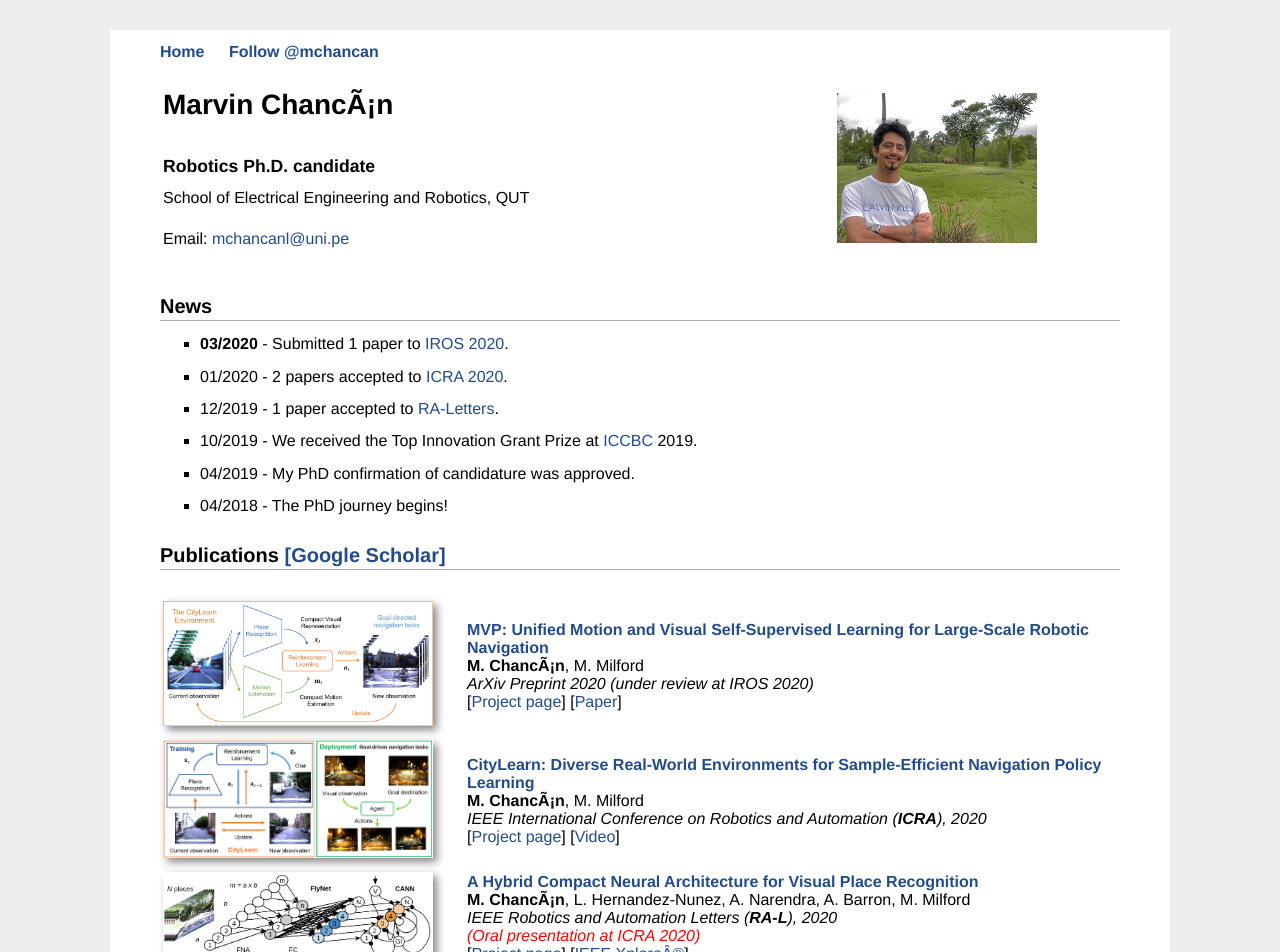
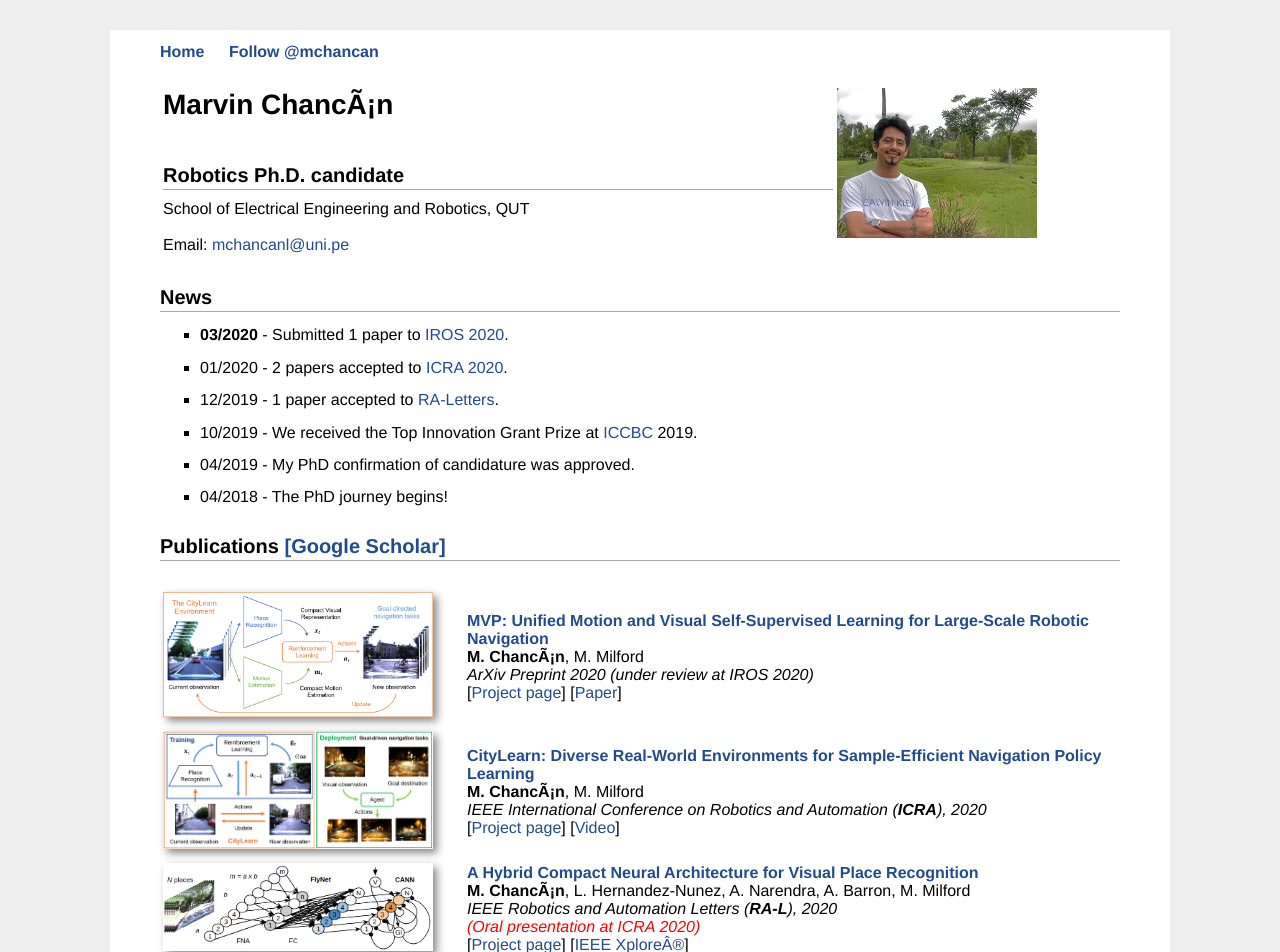
Before and after one commit to mchancan/mchancan.github.io, a Jekyll site: the page built from index.html, in a window 1280 px wide. Shown: the top 952 px of the page. Built offline with Jekyll 4.4.1, drawn with Linux system fonts in a browser that asks for light colours; comment, search, counter and statistics services are not loaded.

Commit message:
Update index.html

```diff
--- a/index.html
+++ b/index.html
@@ -11,14 +11,12 @@ title: MV
 					<h1>Marvin Chancán</h1>
 				</div>
 
-				<h3>Robotics Ph.D. candidate</h3>
-				<p>
-					School of Electrical Engineering and Robotics, QUT </br>
-					</br>
-					Email: <a href="mailto:mchancanl@uni.pe">mchancanl@uni.pe</a>
-					<!--<a href="https://github.com/mchancan">[GitHub]</a>
-					<a href="https://twitter.com/mchancan">[Twitter]</a>-->
-				</p>
+				<h2>Robotics Ph.D. candidate</h2>
+				School of Electrical Engineering and Robotics, QUT </br>
+				</br>
+				Email: <a href="mailto:mchancanl@uni.pe">mchancanl@uni.pe</a>
+				<!--<a href="https://github.com/mchancan">[GitHub]</a>
+				<a href="https://twitter.com/mchancan">[Twitter]</a>-->
 			</td>
 			<td>
 				<img padding="0px 20px 15px 0px" src="images/mc.jpg"  width="200" height="inherit" border="1px" alt=""></br>
```
